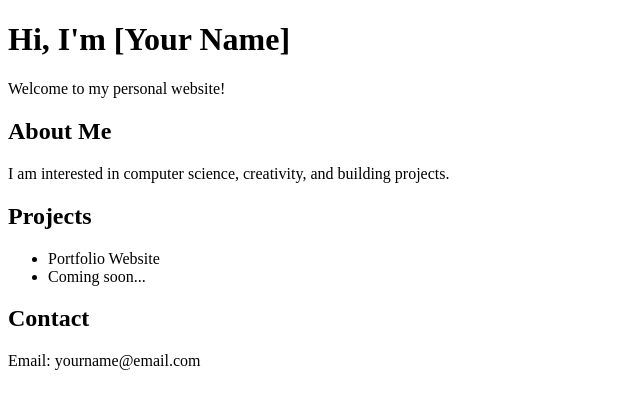
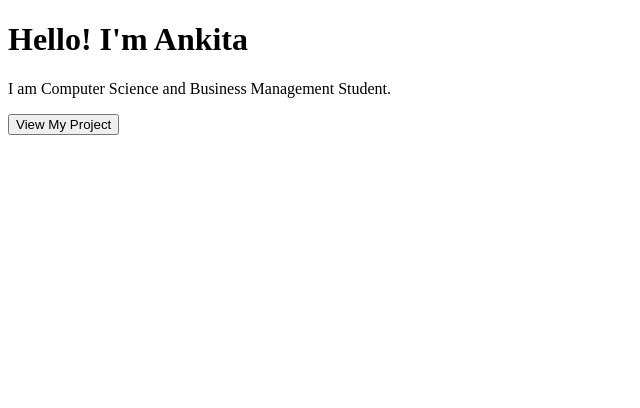
Before and after one commit to ankitachinnakotla/ankitachinnakotla.github.io, a plain HTML site: page index.html in a window 1280 px wide. Shown: the whole page, without its empty margins (0-640 px from the left). Drawn offline with Linux system fonts and the light colour scheme.

Commit message:
Update index.html

```diff
--- a/index.html
+++ b/index.html
@@ -1,22 +1,12 @@
 <!DOCTYPE html>
 <html>
-<head>
-  <title>My Website</title>
-</head>
-<body>
-  <h1>Hi, I'm [Your Name]</h1>
-  <p>Welcome to my personal website!</p>
+  <head>
+    <title> Ankita's Portfolio </title>
+  </head>
+  <body>
+    <h1> Hello! I'm Ankita </h1>
+    <p> I am Computer Science and Business Management Student. </p>
+    <button> View My Project </button>
 
-  <h2>About Me</h2>
-  <p>I am interested in computer science, creativity, and building projects.</p>
-
-  <h2>Projects</h2>
-  <ul>
-    <li>Portfolio Website</li>
-    <li>Coming soon...</li>
-  </ul>
-
-  <h2>Contact</h2>
-  <p>Email: yourname@email.com</p>
-</body>
+  </body>
 </html>
```
